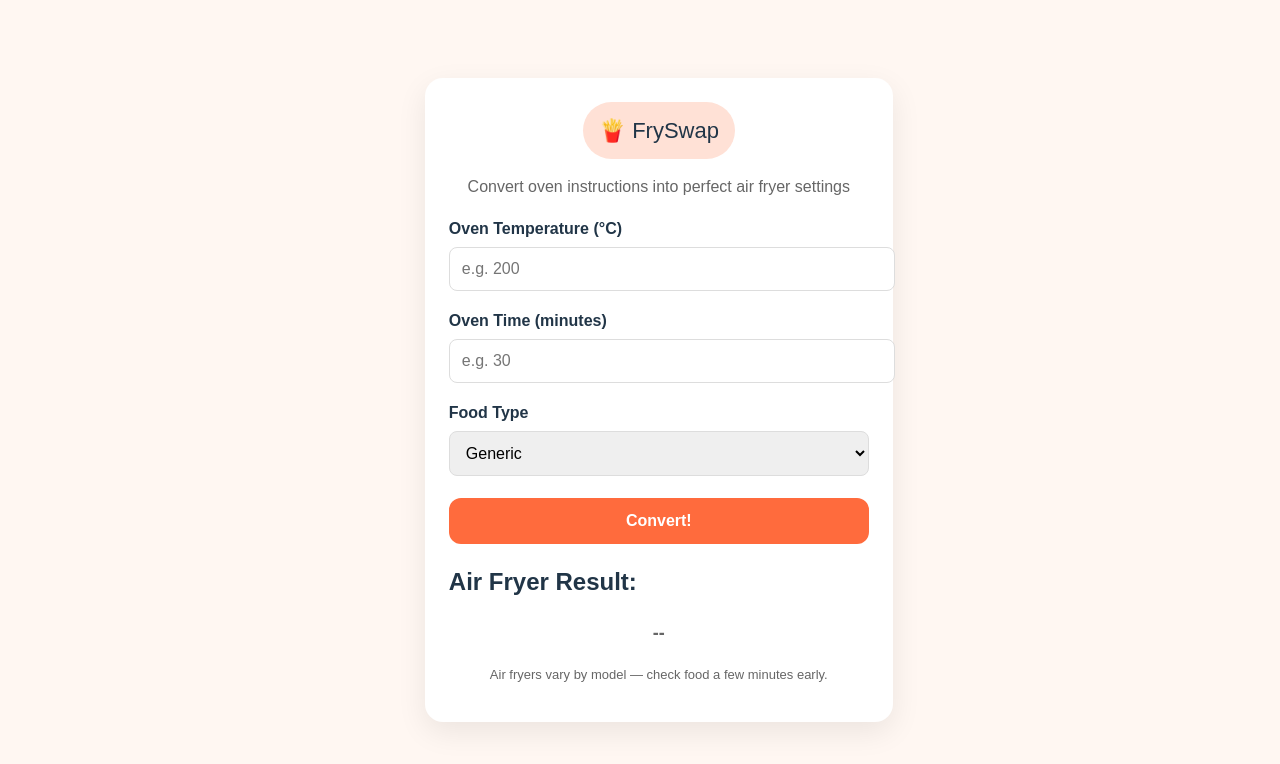
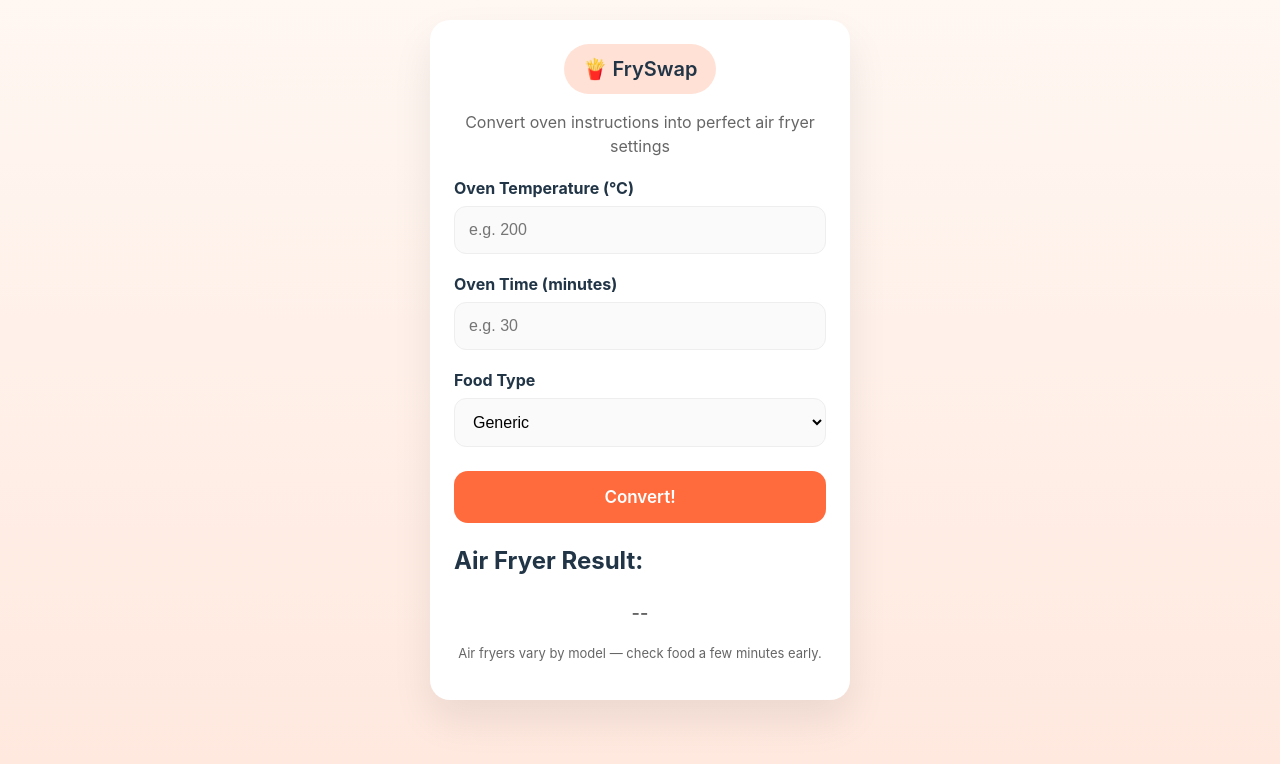
Before and after one commit to oliverjay10/fryswap, a React (Vite) app: page / in a window 1280 px wide. Shown: the top 764 px of the page. Built offline with nearby package versions, Linux system fonts and the light colour scheme.

Commit message:
UI layout fix

```diff
--- a/src/App.css
+++ b/src/App.css
@@ -1,23 +1,37 @@
 body {
-  font-family: Arial, Helvetica, sans-serif;
-  background: #FFF7F2;
+  font-family: -apple-system, BlinkMacSystemFont, "Segoe UI", Roboto, Arial, sans-serif;
+  background: linear-gradient(180deg, #fff7f2 0%, #ffe8de 100%);
   margin: 0;
   min-height: 100vh;
   display: flex;
   justify-content: center;
-  align-items: center;
+  align-items: flex-start;
+  padding: 20px 12px;
+  box-sizing: border-box;
 }
 
 
+
 .container {
+  width: 100%;
   max-width: 420px;
-  width: 100%;
-  margin: 20px;
   background: white;
   padding: 24px;
-  border-radius: 18px;
-  box-shadow: 0 10px 30px rgba(0,0,0,0.08);
+  border-radius: 20px;
+  box-shadow: 0 20px 40px rgba(0,0,0,0.08);
+  box-sizing: border-box;
 }
+
+
+.logoBadge {
+  display: inline-block;
+  background: #ffe1d6;
+  padding: 10px 18px;
+  border-radius: 999px;
+  font-size: 20px;
+  font-weight: 600;
+}
+
 
 
 
@@ -39,25 +53,42 @@ label {
 
 input, select {
   width: 100%;
-  padding: 12px;
+  padding: 14px;
   margin-top: 6px;
-  border-radius: 8px;
-  border: 1px solid #ddd;
+  border-radius: 12px;
+  border: 1px solid #eee;
+  background: #fafafa;
   font-size: 16px;
+  box-sizing: border-box;
 }
+
+
+input:focus, select:focus {
+  outline: none;
+  border: 1px solid #ff6b3d;
+  background: white;
+}
+
 
 button {
   width: 100%;
-  margin-top: 22px;
-  padding: 14px;
-  background: #FF6B3D;
+  margin-top: 24px;
+  padding: 16px;
+  background: #ff6b3d;
   color: white;
   border: none;
-  border-radius: 12px;
-  font-size: 16px;
-  font-weight: bold;
+  border-radius: 14px;
+  font-size: 17px;
+  font-weight: 600;
   cursor: pointer;
+  transition: transform 0.1s ease, box-shadow 0.1s ease;
 }
+
+button:active {
+  transform: scale(0.98);
+  box-shadow: 0 4px 12px rgba(0,0,0,0.15) inset;
+}
+
 
 
 button:hover {
@@ -65,11 +96,13 @@ button:hover {
 }
 
 .result {
-  margin-top: 20px;
+  margin-top: 12px;
+  font-size: 18px;
+  font-weight: 600;
   text-align: center;
-  font-size: 18px;
-  font-weight: bold;
+  word-wrap: break-word;
 }
+
 
 .notice {
   background: #ffe8d9;
@@ -107,3 +140,10 @@ button:hover {
     font-size: 16px;
   }
 }
+
+.result {
+  margin-top: 10px;
+  font-size: 18px;
+  font-weight: 600;
+  text-align: center;
+}
--- a/src/App.jsx
+++ b/src/App.jsx
@@ -95,19 +95,12 @@ let airTemp = ovenTemp - 20
   }
 
   return (
-    <div className="container">
+   <div className="container">
 
-      <div style={{textAlign: "center", marginBottom: "10px"}}>
-  <div style={{
-    display: "inline-block",
-    background: "#FFE1D6",
-    padding: "12px 16px",
-    borderRadius: "999px",
-    fontSize: "22px"
-  }}>
-    🍟 FrySwap
+  <div style={{ textAlign: "center", marginBottom: "14px" }}>
+    <div className="logoBadge">🍟 FrySwap</div>
   </div>
-</div>
+
 
       <p>Convert oven instructions into perfect air fryer settings</p>
 
```
